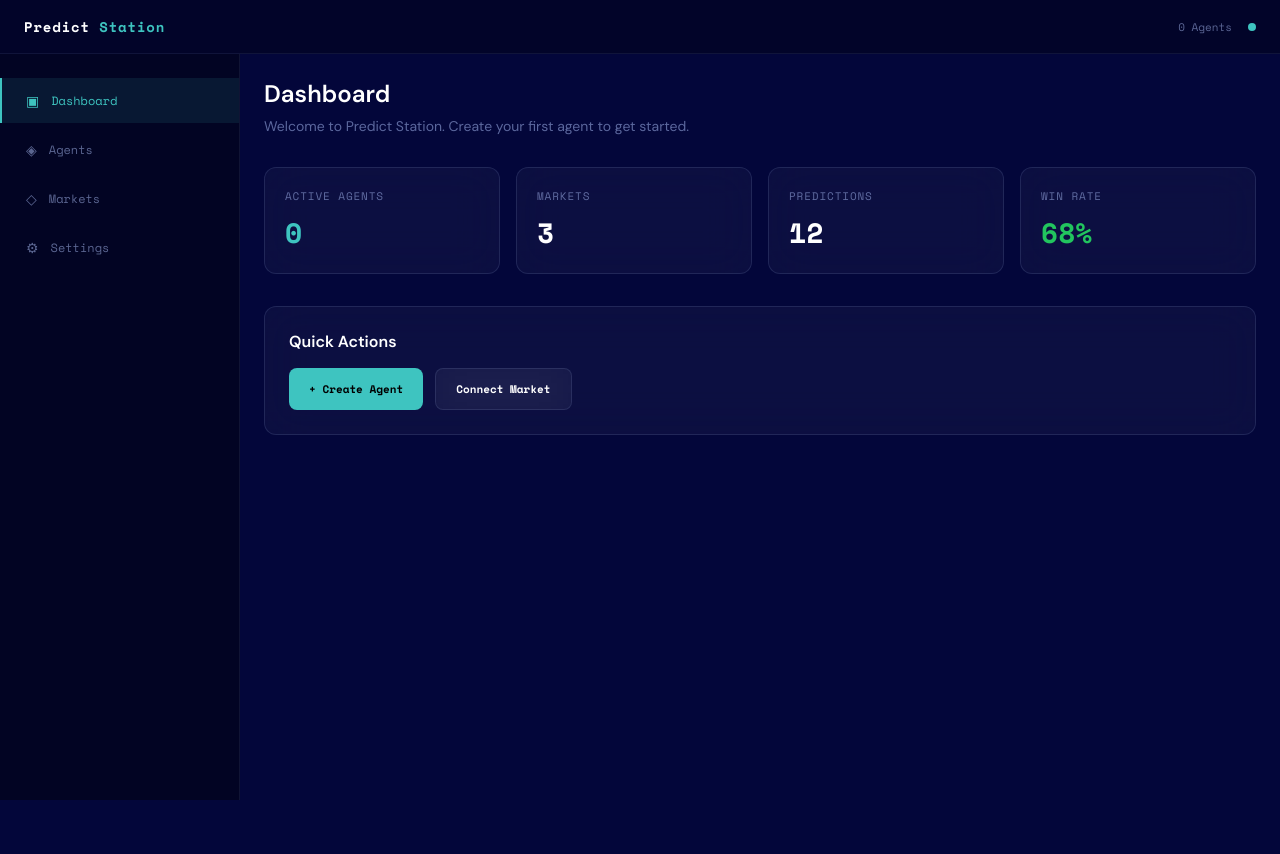
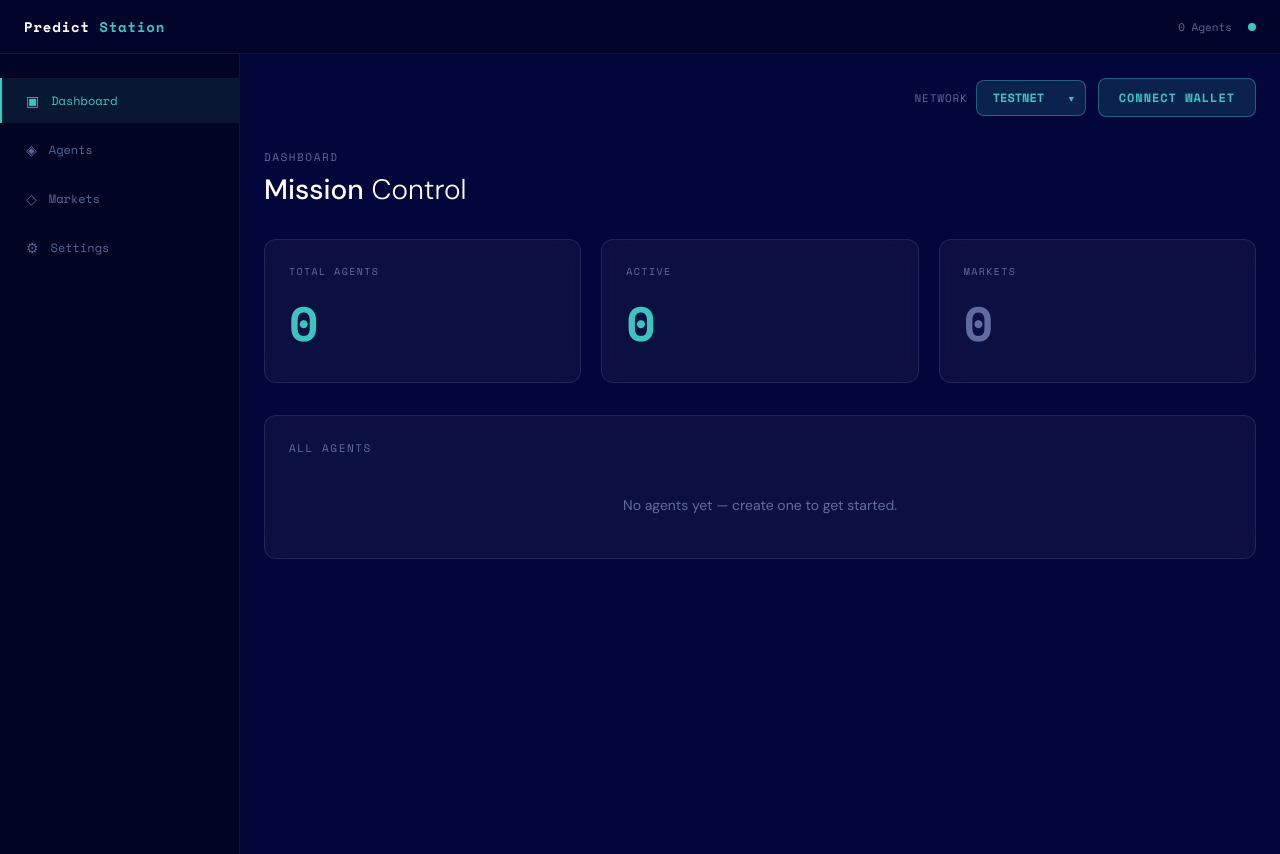
Before and after one commit to pisuthd/predict-station, a Next.js app in the folder frontend/: page /app in a window 1280 px wide. Before the commit the page ends 800 px from the top, so only its background shows below. Built offline with nearby package versions, Linux system fonts and the light colour scheme.

Commit message:
Use MainScreen for /app with AppHeader/AppSidebar layout

```diff
--- a/frontend/src/app/app/page.tsx
+++ b/frontend/src/app/app/page.tsx
@@ -4,7 +4,7 @@ import { useState } from 'react'
 import { NAVY } from '../../theme'
 import AppHeader from './components/AppHeader'
 import AppSidebar from './components/AppSidebar'
-import Dashboard from './components/Dashboard'
+import MainScreen from '../../pages/MainScreen'
 
 interface Agent {
   id: string
@@ -32,7 +32,7 @@ export default function AppPage() {
         <AppSidebar activeTab={activeTab} onTabChange={setActiveTab} />
 
         <main style={{ flex: 1, overflow: 'auto' }}>
-          <Dashboard agents={agents} />
+          <MainScreen agents={agents} selectedAgent={null} />
         </main>
       </div>
     </div>
```
